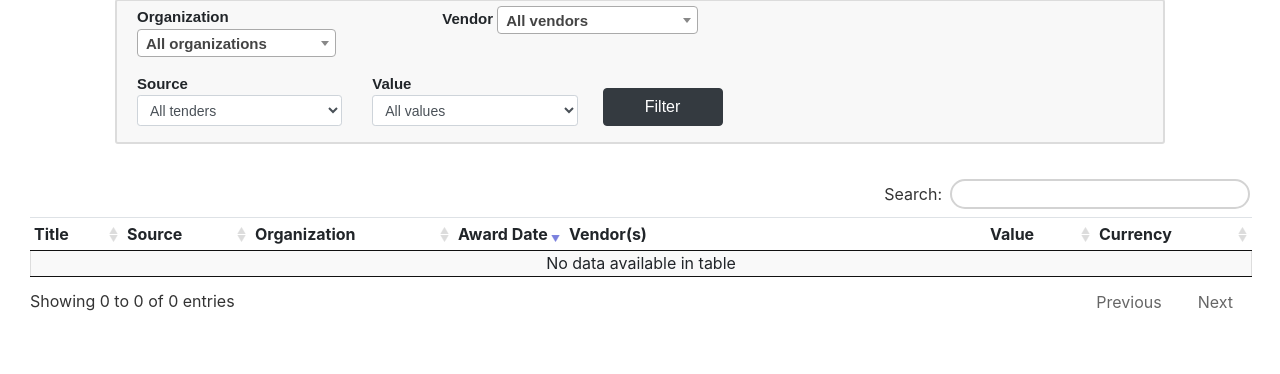
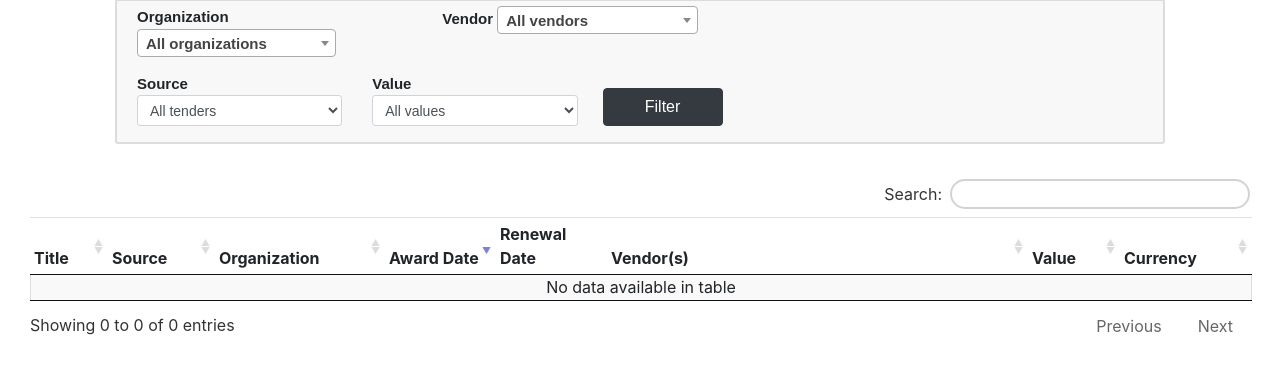
Before and after one commit to eaudeweb/scratch, a Django app: page /awards/ in a window 1280 px wide. Shown: the part 210-584 px from the top of the page. Run offline with Django 3.2, Linux system fonts and the light colour scheme; the visitor is signed in with stand-in values (Sample User, id 1); data that the repository does not hold is empty; parts of the project's set-up code (start-up, migrations or seed data) failed here and were passed over; some libraries are stand-ins or nearby versions.

Commit message:
Add renewal date to html templates

```diff
--- a/app/static/js/scratch_datatables.js
+++ b/app/static/js/scratch_datatables.js
@@ -258,6 +258,7 @@ $(document).ready(function() {
         { "data": "source" },
         { "data": "organization" },
         { "data": "award_date" },
+        { "data": "renewal_date" },
         { "data": "vendor" },
         { "data": "value" },
         { "data": "currency" }
--- a/app/templates/contract_awards_list.html
+++ b/app/templates/contract_awards_list.html
@@ -22,6 +22,7 @@
         <th>Source</th>
         <th>Organization</th>
         <th style="width: 90px;">Award Date</th>
+        <th style="width: 90px;">Renewal Date</th>
         <th style="width: 400px;">Vendor(s)</th>
         <th>Value</th>
         <th>Currency</th>
--- a/app/views/awards.py
+++ b/app/views/awards.py
@@ -50,7 +50,7 @@ class ContractAwardsListAjaxView(BaseAjaxListingView):
         ('vendor', 'vendors__name'),
     ]
     order_fields = ['tender__title', 'tender__source', 'tender__organization',
-                    'award_date', '', 'value', 'currency']
+                    'award_date', 'renewal_date', 'value', 'currency']
     case_sensitive_fields = ['tender__title', 'tender__source', 'tender__organization']
     model = Award
 
@@ -61,7 +61,8 @@ class ContractAwardsListAjaxView(BaseAjaxListingView):
                 'url': reverse('contract_awards_detail_view', kwargs={'pk': award.id}),
                 'source': award.tender.source,
                 'organization': award.tender.organization,
-                'award_date': 'Not specified' if not award.award_date  else award.award_date.strftime("%m/%d/%Y"),
+                'award_date': 'Not specified' if not award.award_date else award.award_date.strftime("%m/%d/%Y"),
+                'renewal_date': 'Not specified' if not award.renewal_date else award.renewal_date.strftime("%m/%d/%Y"),
                 'vendor': render_to_string('award_vendors.html', {'vendors': award.vendors.all()}),
                 'value': floatformat(award.value, '0'),
                 'currency': award.currency,
@@ -76,10 +77,10 @@ class ContractAwardsListAjaxView(BaseAjaxListingView):
         search = request.GET.get("search[value]")
         if search:
             awards = Award.objects.filter(
-                        Q(tender__title__icontains=search)|
-                        Q(tender__organization__icontains=search)|
-                        Q(vendors__name__icontains=search)
-                    )
+                Q(tender__title__icontains=search) |
+                Q(tender__organization__icontains=search) |
+                Q(vendors__name__icontains=search)
+            )
 
         value = self.request.GET.get("value")
         if value:
```
Also changed, not shown: app/templates/detail_award.html (+8 -0 lines).
